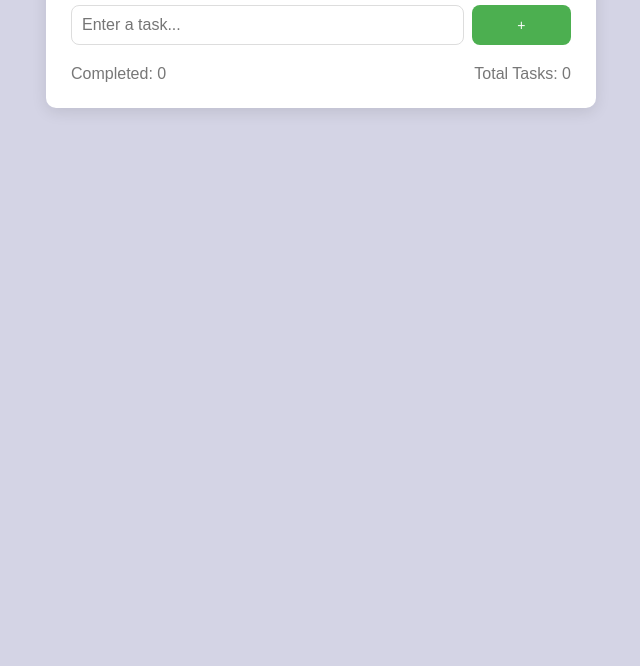
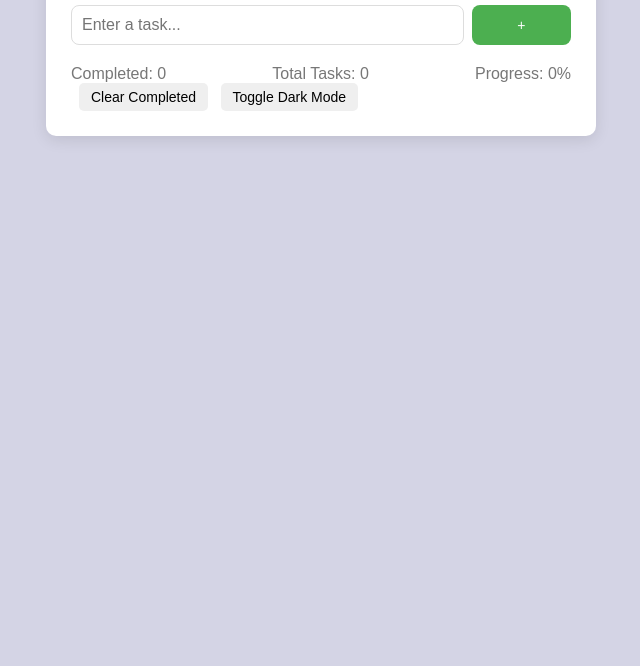
Before and after one commit to NikhitapHegde/Quinbay_assignment, a plain HTML site: page phase-3/index.html in a window 1280 px wide. Shown: the part 134-800 px from the top of the page, without its empty margins (319-959 px from the left). Drawn offline with Linux system fonts and the light colour scheme.

Commit message:
Update index.html

```diff
--- a/phase-3/index.html
+++ b/phase-3/index.html
@@ -17,11 +17,14 @@
 
         <div id="todo-list"></div>
 
-
         <div class="status">
             <p>Completed: <span id="completed-count">0</span></p>
             <p>Total Tasks: <span id="total-count">0</span></p>
+            <p>Progress: <span id="progress">0%</span></p>
         </div>
+
+        <button id="clear-completed">Clear Completed</button>
+        <button id="toggle-theme">Toggle Dark Mode</button>
     </div>
 
     <script src="script.js"></script>
```
